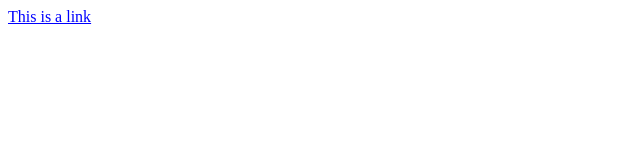
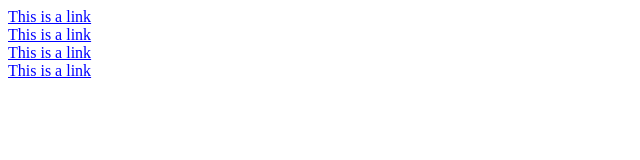
Before and after one commit to Ru7w1k/freshersbatch-jul17, a plain HTML site: page Assignments/CSS/04_link.html in a window 1280 px wide. Shown: the whole page, without its empty margins (0-640 px from the left). Drawn offline with Linux system fonts and the light colour scheme.

Commit message:
04 extra links added

```diff
--- a/Assignments/CSS/04_link.html
+++ b/Assignments/CSS/04_link.html
@@ -5,6 +5,9 @@
 	<title>Forth</title>
 </head>
 <body>
-  <a href="https:\\www.google.com">This is a link</a>
+  <a href="https:\\www.google.com">This is a link</a> <br>
+  <a href="http:\\www.wikipedia.com">This is a link</a> <br>
+  <a href="https:\\www.youtube.com">This is a link</a> <br>
+  <a href="https:\\mail.google.com">This is a link</a>
 </body>
 </html>
```
